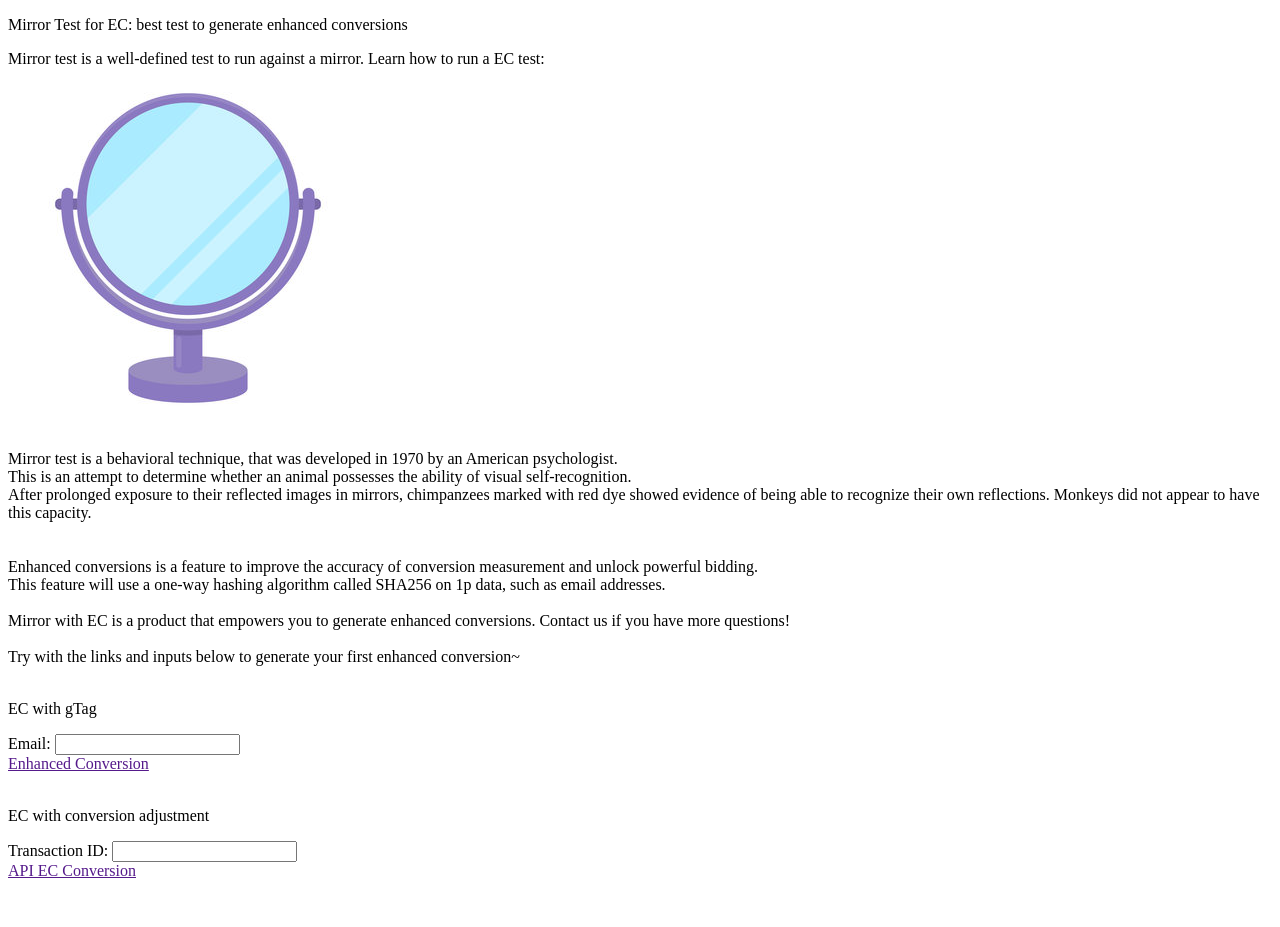
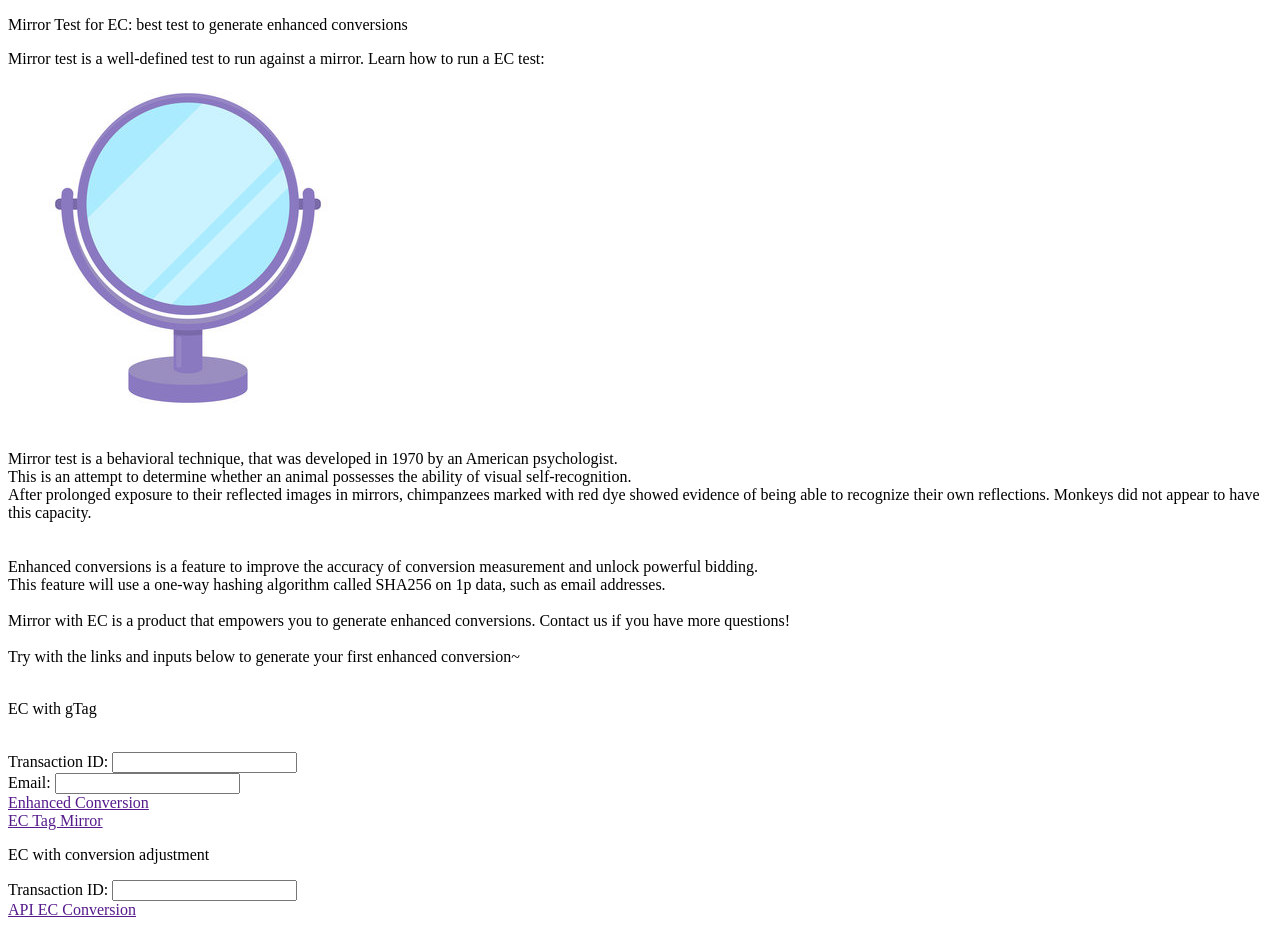
Before and after one commit to mirrortesting-ec-tag/mirrortesting-ec-tag.github.io, a plain HTML site: page index.html in a window 1280 px wide. Before the commit the page ends 888 px from the top, so only its background shows below. Drawn offline with Linux system fonts and the light colour scheme.

Commit message:
Add "tag-transaction-id-input"

```diff
--- a/index.html
+++ b/index.html
@@ -43,11 +43,16 @@ Try with the links and inputs below to generate your first enhanced conversion~
 <br>
 
 <p> EC with gTag</p>
+<br>
+<label for="tag-transaction-id-input"> Transaction ID: </label>
+<input type="number" id="conversion-transaction-id-input" name="transaction-id"/>
+<br>
 <label for="email-addr"> Email: </label>
 <input type="email" id="email-addr" name="email-addr"/>
 <br>
-<a href= '' onclick="this.href='enhanced_conversion.html?email='+document.getElementById('email-addr').value">Enhanced Conversion</a>
+<a href= '' onclick="this.href='enhanced_conversion.html?email='+document.getElementById('email-addr').value+'&transaction_id='+document.getElementById('tag-transaction-id-input').value">Enhanced Conversion</a>
 <br>
+<a href= '' onclick="this.href='ec_tag_mirror.html?email='+document.getElementById('email-addr').value+'&transaction_id='+document.getElementById('tag-transaction-id-input').value">EC Tag Mirror</a>
 <br>
 
 <p> EC with conversion adjustment</p>
```
